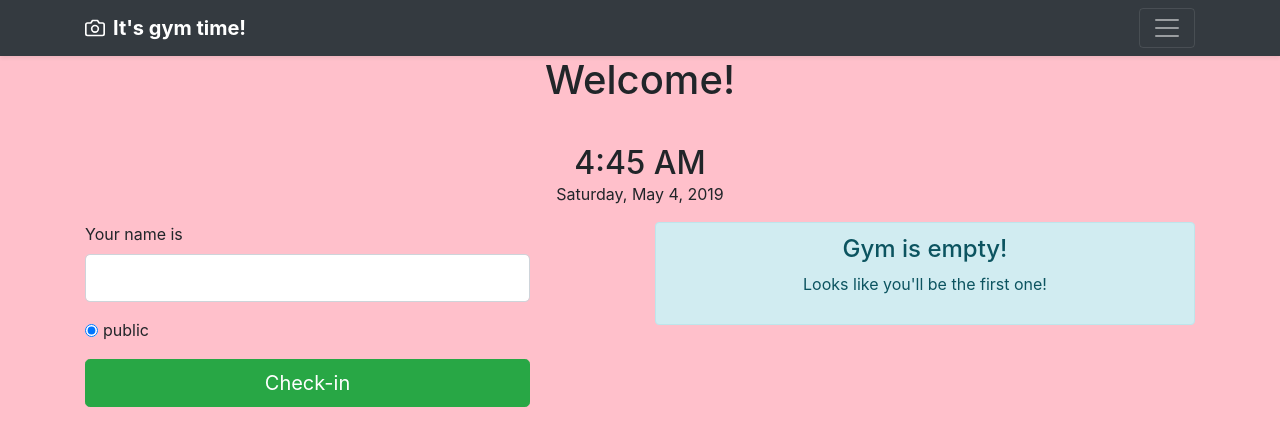
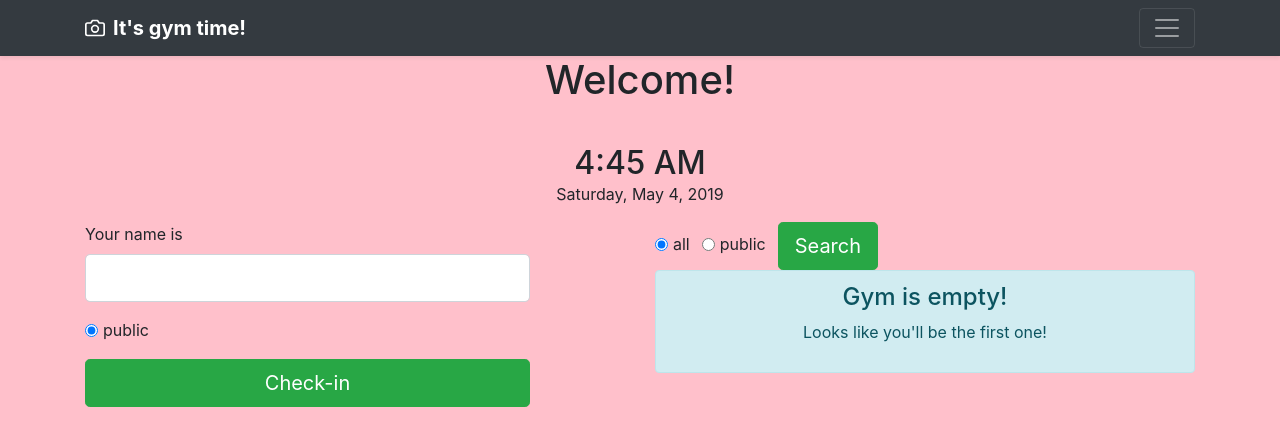
Before and after one commit to rmhdev/gym-time, a Vue app: page / in a window 1280 px wide. Shown: the top 446 px of the page. Built offline with nearby package versions, Linux system fonts and the light colour scheme.

Commit message:
Emit event when searching a category

```diff
--- a/src/components/Customers.vue
+++ b/src/components/Customers.vue
@@ -1,5 +1,8 @@
 <template>
     <div>
+        <search
+            :categories="categories"
+        ></search>
         <div class="list-group gym-customers">
             <div v-if="isEmpty" class="gym-empty alert alert-info text-center" role="alert">
                 <h4 class="gym-title alert-heading">Gym is empty!</h4>
@@ -20,11 +23,13 @@
 
 <script>
     import Customer from "@/components/Customer";
+    import Search from "@/components/Search";
 
     export default {
         name: 'Customers',
         components: {
-            Customer
+            Customer,
+            Search
         },
         computed: {
             customers() {
@@ -32,6 +37,9 @@
             },
             isEmpty() {
                 return this.customers.length === 0;
+            },
+            categories() {
+                return this.$store.getters.getCategories;
             }
         }
     }
--- /dev/null
+++ b/src/components/Search.vue
@@ -0,0 +1,60 @@
+<template>
+    <div id="search">
+        <form>
+            <div class="form-check form-check-inline gym-search-category">
+                <input
+                    type="radio"
+                    class="form-check-input"
+                    id="search_category_all"
+                    name="search[category]"
+                    value=""
+                    :checked="'' === checked"
+                    @change="setCategory('')"
+                ><label class="form-check-label" for="search_category_all">all</label>
+            </div>
+
+            <div
+                v-for="category in categories"
+                :key="category.value"
+                class="form-check form-check-inline gym-search-category"
+            >
+                <input
+                    type="radio"
+                    class="form-check-input"
+                    :id="'search_category_' + category.value"
+                    name="search[category]"
+                    :value="category.value"
+                    :checked="category.value === checked"
+                    @change="setCategory(category.value)"
+                ><label
+                    class="form-check-label"
+                    :for="'search_category_' + category.value"
+                >{{ category.name }}</label>
+            </div>
+
+            <button type="submit" class="btn btn-success btn-lg">Search</button>
+        </form>
+    </div>
+</template>
+
+<script>
+    export default {
+        name: 'Search',
+        props: {
+            categories: Array,
+            checked: {
+                type: String,
+                default: ''
+            }
+        },
+        methods: {
+            setCategory(value) {
+                this.$emit('search:category', value);
+            }
+        }
+    }
+</script>
+
+<style lang="scss">
+
+</style>
```
Also changed, not shown: 2 other files (tests, documents, lock files or other folders).
